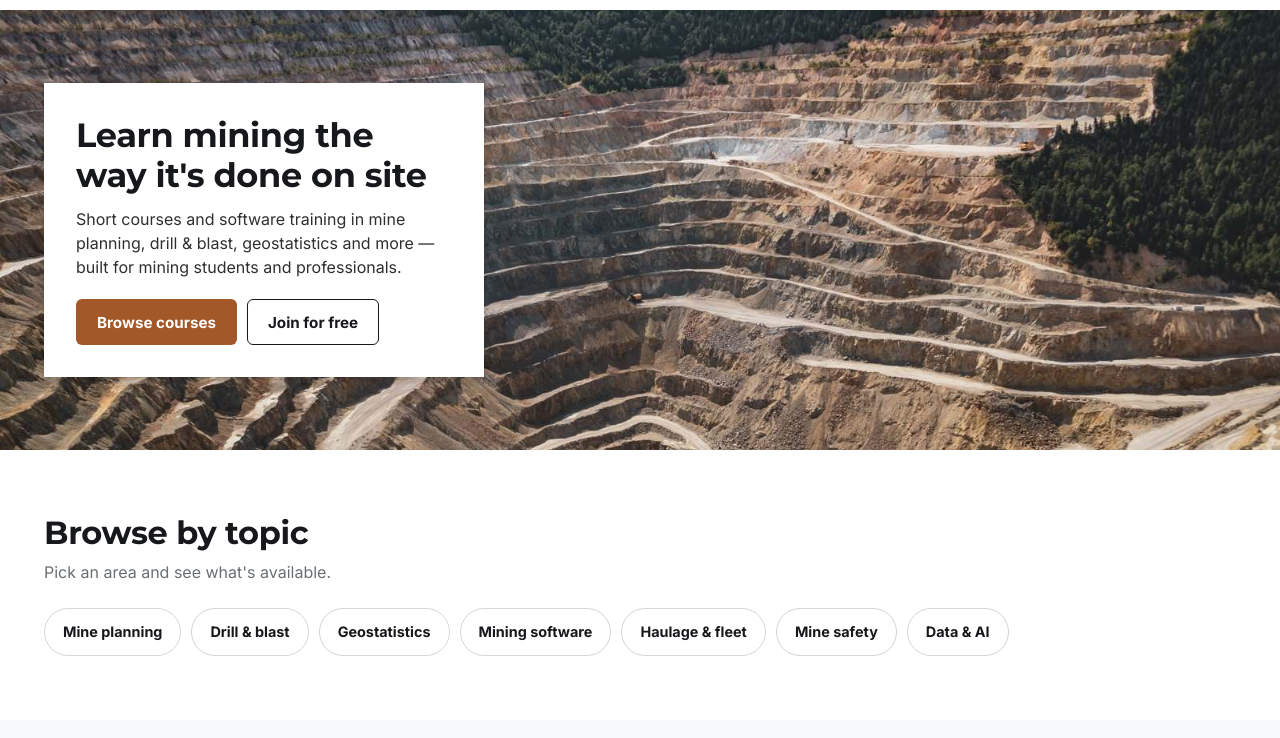
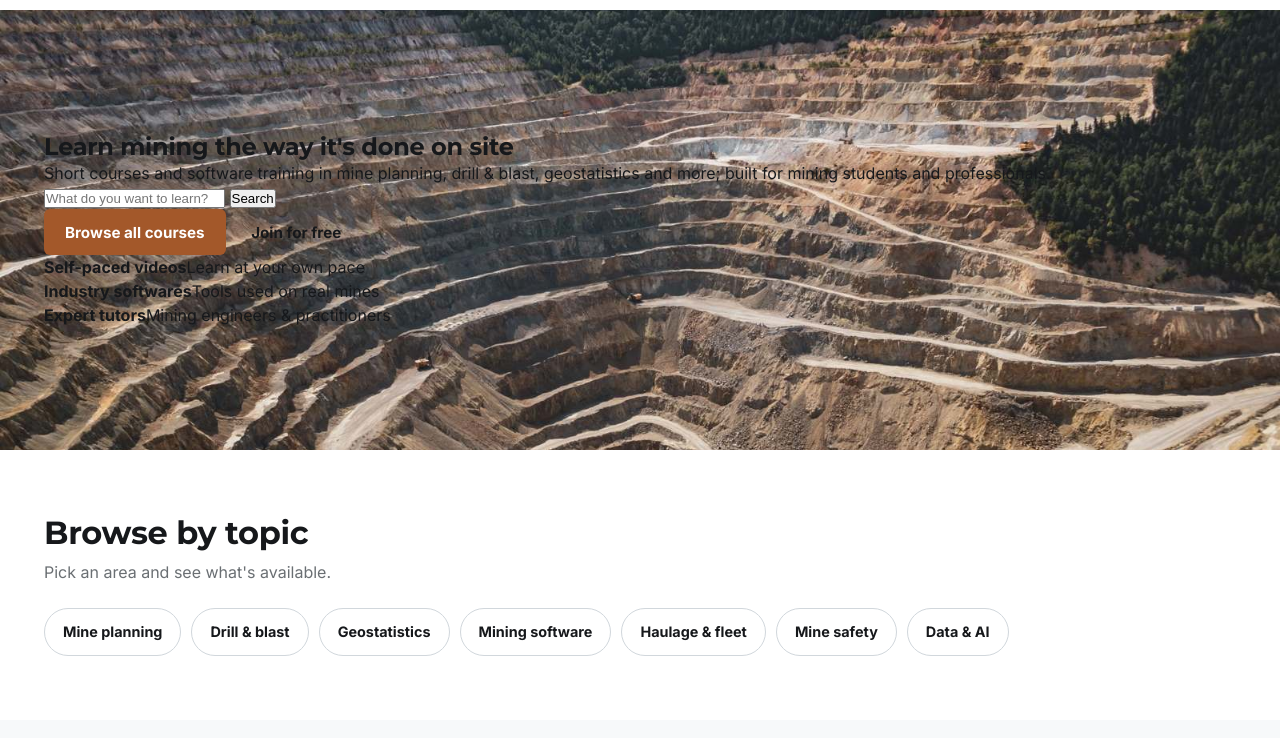
Before and after one commit to spalvikmining/spalvikmining.github.io, a plain HTML site: page index.html in a window 1280 px wide. Shown: the part 62-800 px from the top of the page. Drawn offline with Linux system fonts and the light colour scheme; no server answers.

Commit message:
Update index.html

```diff
--- a/index.html
+++ b/index.html
@@ -36,10 +36,22 @@
 </header>
 <section class="hero" style="background-image:url('photo-open-pit.jpg')">
   <div class="wrap">
-    <div class="hero-card">
-      <h1>Learn mining the way it's done on site</h1>
-      <p>Short courses and software training in mine planning, drill &amp; blast, geostatistics and more — built for mining students and professionals.</p>
-      <div class="btns"><a class="btn btn-copper" href="courses.html">Browse courses</a><a class="btn btn-outline" href="signup.html">Join for free</a></div>
+    <div class="hero-text">
+      <h1>Learn mining the way it's <span>done on site</span></h1>
+      <p class="lead">Short courses and software training in mine planning, drill &amp; blast, geostatistics and more; built for mining students and professionals.</p>
+      <form class="hero-search" id="heroSearch">
+        <input type="search" placeholder="What do you want to learn?" aria-label="Search courses">
+        <button type="submit">Search</button>
+      </form>
+      <div class="btns">
+        <a class="btn btn-copper" href="courses.html">Browse all courses</a>
+        <a class="btn btn-ghost" href="signup.html">Join for free</a>
+      </div>
+      <div class="hero-stats">
+        <div><b>Self-paced videos</b><span>Learn at your own pace</span></div>
+        <div><b>Industry softwares</b><span>Tools used on real mines</span></div>
+        <div><b>Expert tutors</b><span>Mining engineers &amp; practitioners</span></div>
+      </div>
     </div>
   </div>
 </section>
```
